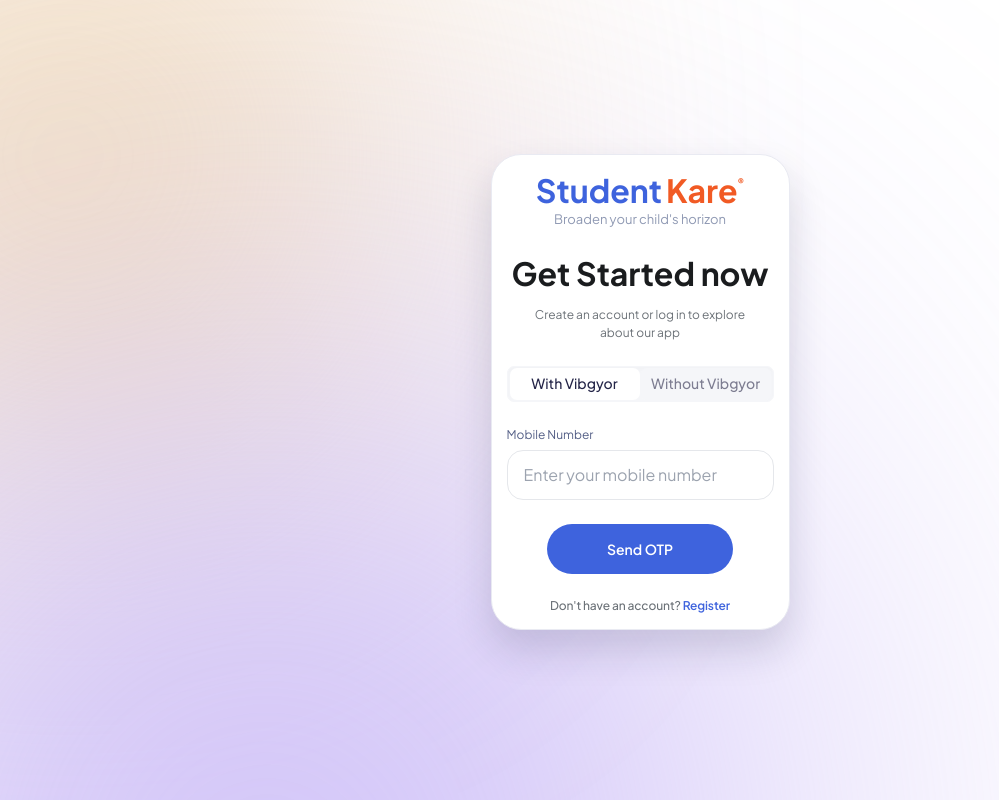
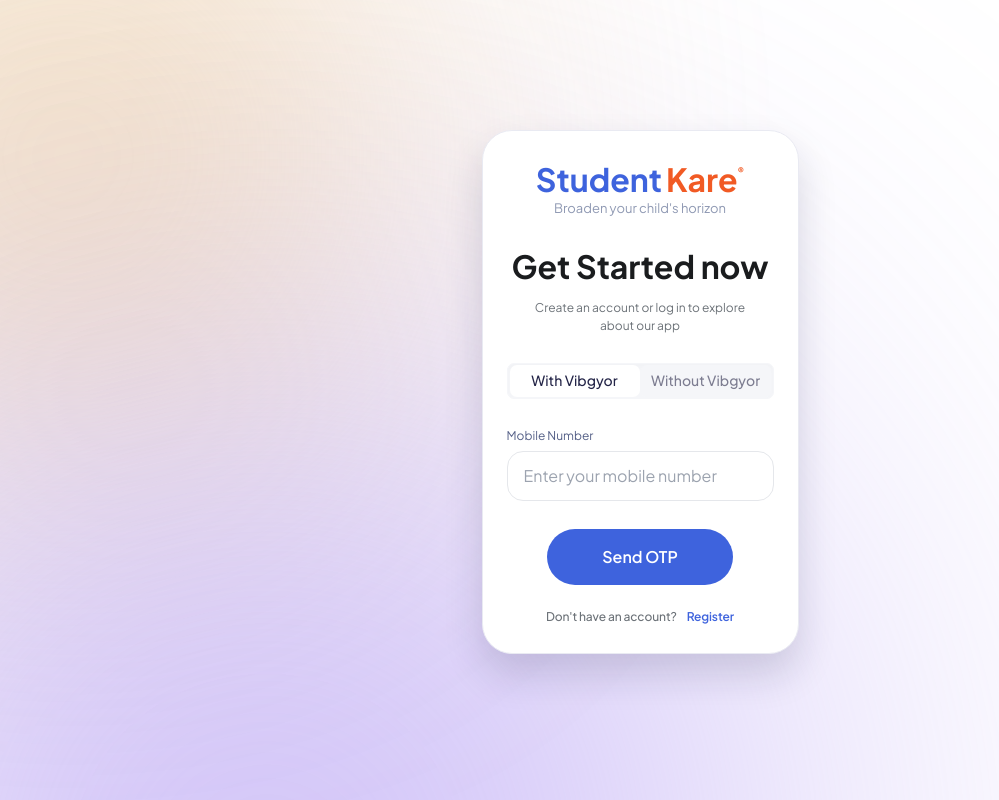
Before and after one commit to shreeram-kaudare-tc/student-kare, an Angular app in the folder student-kare-fe/: page /login4 in a window 1280 px wide. Shown: the whole page, without its empty margins (0-999 px from the left). Built offline with nearby package versions, Linux system fonts and the light colour scheme.

Commit message:
second step doine

```diff
--- a/student-kare-fe/src/app/components/auth-layout1/auth-layout1.html
+++ b/student-kare-fe/src/app/components/auth-layout1/auth-layout1.html
@@ -1,12 +1,16 @@
-<div class="relative min-h-screen overflow-hidden font-jakarta">
+<div class="relative h-[100dvh] overflow-hidden font-jakarta">
 
-    <!-- Blur BG -->
-    <div class="absolute w-[582px] h-[582px] top-[-135px] left-[-223px] bg-[#EBC894]/80 rounded-full blur-[180px]"></div>
-    <div class="absolute w-[934px] h-[934px] top-[405px] left-[-200px] bg-[#B49EF4]/80 rounded-full blur-[250px]"></div>
+    <!-- Blur BG (fixed, won't scroll) -->
+    <div class="fixed inset-0 z-0 pointer-events-none">
+        <div class="absolute w-[582px] h-[582px] top-[-135px] left-[-223px] bg-[#EBC894]/80 rounded-full blur-[180px]"></div>
+        <div class="absolute w-[934px] h-[934px] top-[405px] left-[-200px] bg-[#B49EF4]/80 rounded-full blur-[250px]"></div>
+    </div>
 
-    <!-- Content -->
-    <div class="relative z-10 flex items-center justify-center min-h-screen ">
-        <ng-content></ng-content>
+    <!-- Scrollable Content -->
+    <div class="relative z-10 h-full overflow-y-auto">
+        <div class="flex items-center justify-center min-h-[100dvh] py-6">
+            <ng-content></ng-content>
+        </div>
     </div>
 
 </div>
--- a/student-kare-fe/src/app/pages/login-four/login-four.html
+++ b/student-kare-fe/src/app/pages/login-four/login-four.html
@@ -2,7 +2,7 @@
     <div class="flex flex-col items-center justify-center   px-4 pb-4">
 
         <!-- Card -->
-        <div class="flex flex-col w-full bg-white rounded-[30px] border border-[#E9EAF2] shadow-[0_20px_38px_rgba(24,25,70,0.16)] px-[15px] py-[15px] gap-[24px]">
+        <div class="flex flex-col w-full bg-white rounded-[30px] border border-[#E9EAF2] shadow-[0_20px_38px_rgba(24,25,70,0.16)] px-[24px] py-[28px] gap-[28px]">
 
             <!-- Logo -->
             <div class="flex flex-col items-center">
@@ -48,12 +48,11 @@
             <!-- Login Button + Register link -->
             <div class="flex flex-col gap-[24px]">
                 <div class="flex justify-center items-center">
-                    <app-button class="w-[186px]" variant="primary" [fullWidth]="true" (click)="sendOtp()">Send OTP</app-button>
+                    <app-button class="w-[186px]" variant="primary" size="lg" [fullWidth]="true" (click)="sendOtp()">Send OTP</app-button>
                 </div>
 
                 <p class="text-[12px] leading-[16.8px] text-[#6C7278] text-center font-medium tracking-[-0.01em]">
-                    Don't have an account?
-                    <a (click)="register()" class="text-[#3E63DD] font-semibold hover:underline cursor-pointer">Register</a>
+                    Don't have an account? <a (click)="register()" class="text-[#3E63DD] font-semibold hover:underline cursor-pointer ml-2">Register</a>
                 </p>
             </div>
 
--- a/student-kare-fe/src/app/pages/register/register.html
+++ b/student-kare-fe/src/app/pages/register/register.html
@@ -4,7 +4,7 @@
     <div class="w-full min-w-full h-[100dvh] gap-[24px] overflow-y-auto relative flex flex-col pt-[24px]">
 
         <!-- Header Area (with bottom margin to separate from the white card) -->
-        <div class="flex flex-col gap-[20px] mb-[12px]">
+        <div class="flex flex-col gap-[20px] mb-[24px]">
             <!-- Back Button -->
             <p (click)="goBack()" class="cursor-pointer px-4">
                 <img class="h-[8px] w-[14px]" src="/images/login/back-arrow.png" alt="Back">
```
